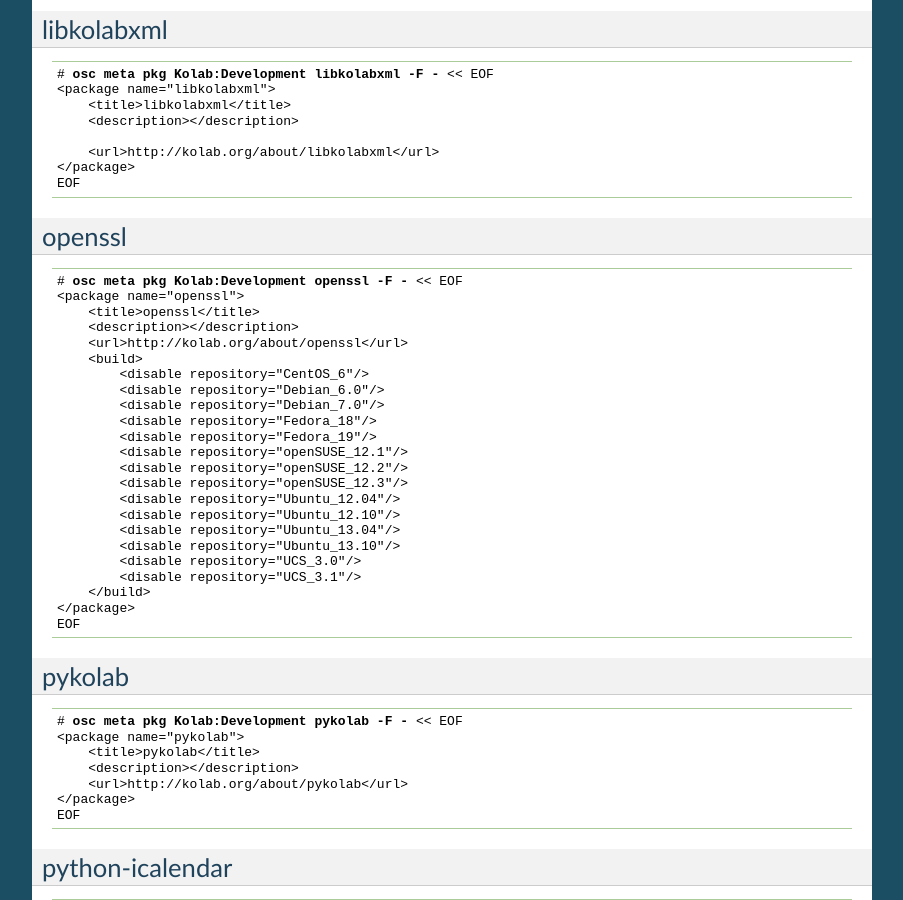
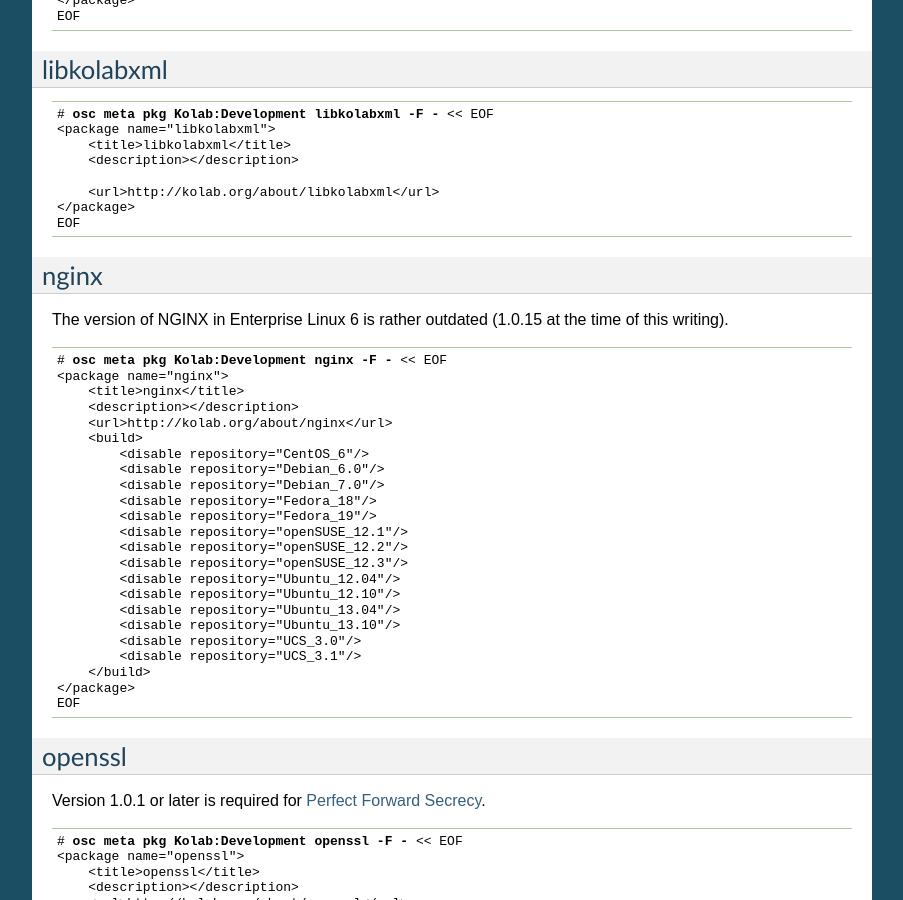
Before and after one commit to kanarip/kolab-docs, a Sphinx documentation site: the page built from source/developer-guide/packaging/obs-for-kolab/packages.rst, in a window 1280 px wide and 900 px high, scrolled down 2445 px. Shown: the whole window, without its empty margins (198-1101 px from the left). Built offline with Sphinx 7.4.7, drawn with Linux system fonts in a browser that asks for light colours; some of the changed text lies outside the part shown.

Commit message:
Add some additional packages and additional notes on packages

```diff
--- a/source/developer-guide/packaging/obs-for-kolab/packages.rst
+++ b/source/developer-guide/packaging/obs-for-kolab/packages.rst
@@ -33,13 +33,15 @@
     # :command:`osc meta pkg Kolab:Development cyrus-imapd -F -` << EOF
     <package name="cyrus-imapd">
         <title>cyrus-imapd</title>
-        <description></description>
-        <url>http://kolab.org/about/cyrus-imapd</url>
+        <description>Cyrus IMAP server</description>
+        <url>http://www.cyrusimap.org</url>
     </package>
     EOF
 
 httpd
--------
+-----
+
+Version 2.4 or later is required for :term:`Perfect Forward Secrecy`.
 
 .. parsed-literal::
 
@@ -172,8 +174,42 @@
     </package>
     EOF
 
+nginx
+-----
+
+The version of NGINX in Enterprise Linux 6 is rather outdated (1.0.15 at the
+time of this writing).
+
+.. parsed-literal::
+
+    # :command:`osc meta pkg Kolab:Development nginx -F -` << EOF
+    <package name="nginx">
+        <title>nginx</title>
+        <description></description>
+        <url>http://kolab.org/about/nginx</url>
+        <build>
+            <disable repository="CentOS_6"/>
+            <disable repository="Debian_6.0"/>
+            <disable repository="Debian_7.0"/>
+            <disable repository="Fedora_18"/>
+            <disable repository="Fedora_19"/>
+            <disable repository="openSUSE_12.1"/>
+            <disable repository="openSUSE_12.2"/>
+            <disable repository="openSUSE_12.3"/>
+            <disable repository="Ubuntu_12.04"/>
+            <disable repository="Ubuntu_12.10"/>
+            <disable repository="Ubuntu_13.04"/>
+            <disable repository="Ubuntu_13.10"/>
+            <disable repository="UCS_3.0"/>
+            <disable repository="UCS_3.1"/>
+        </build>
+    </package>
+    EOF
+
 openssl
 -------
+
+Version 1.0.1 or later is required for :term:`Perfect Forward Secrecy`.
 
 .. parsed-literal::
 
--- a/source/glossary.rst
+++ b/source/glossary.rst
@@ -173,6 +173,10 @@
         the parent domain (i.e. an :term:`alias domain name space` or
         :term:`child domain name space`).
 
+    Perfect Forward Secrecy
+
+        *Perfect Forward Secrecy* or PFS (...)
+
     primary domain
 
         A primary domain is (...)
```
Also changed, not shown: other parts of source/developer-guide/packaging/obs-for-kolab/packages.rst (+1 -1 lines).
